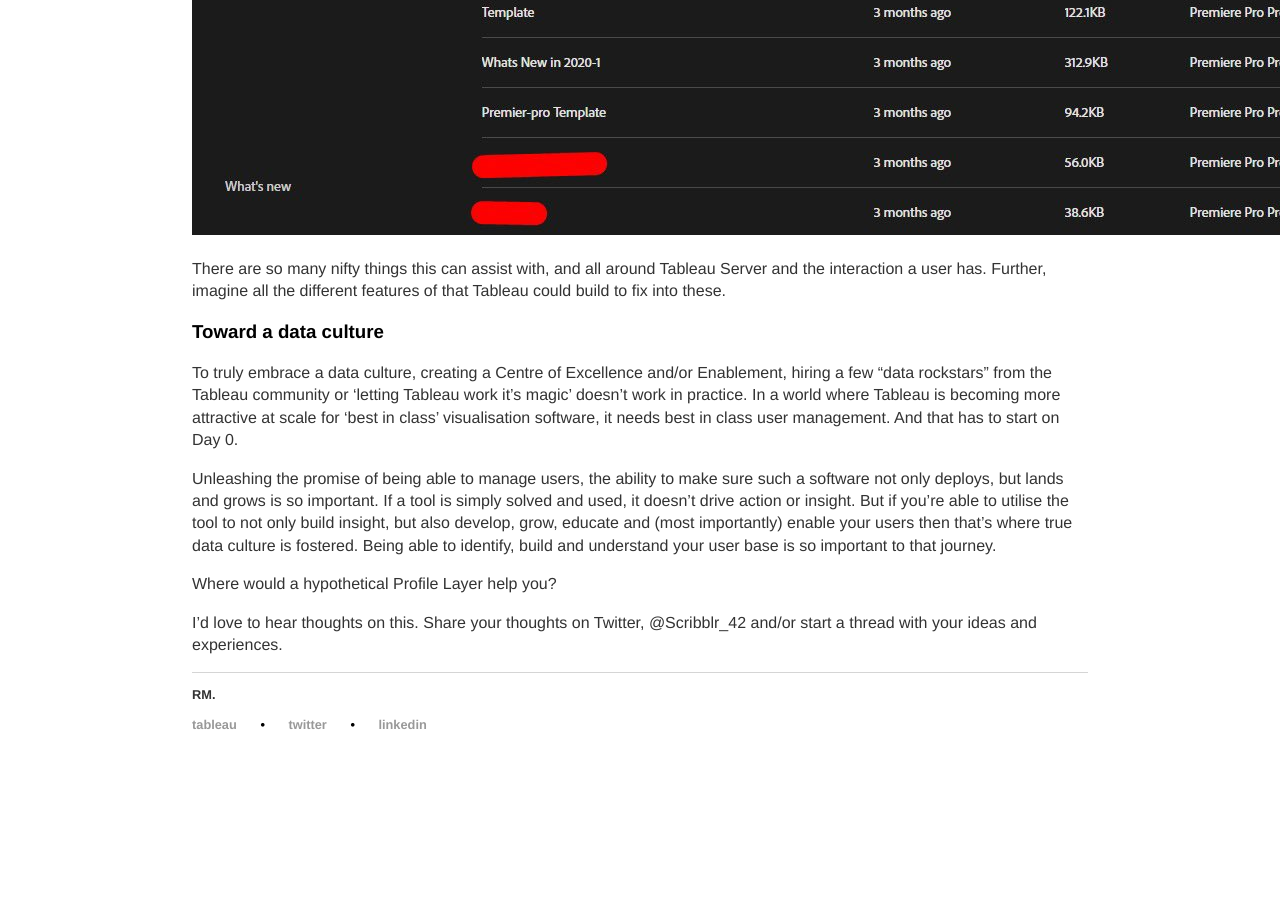
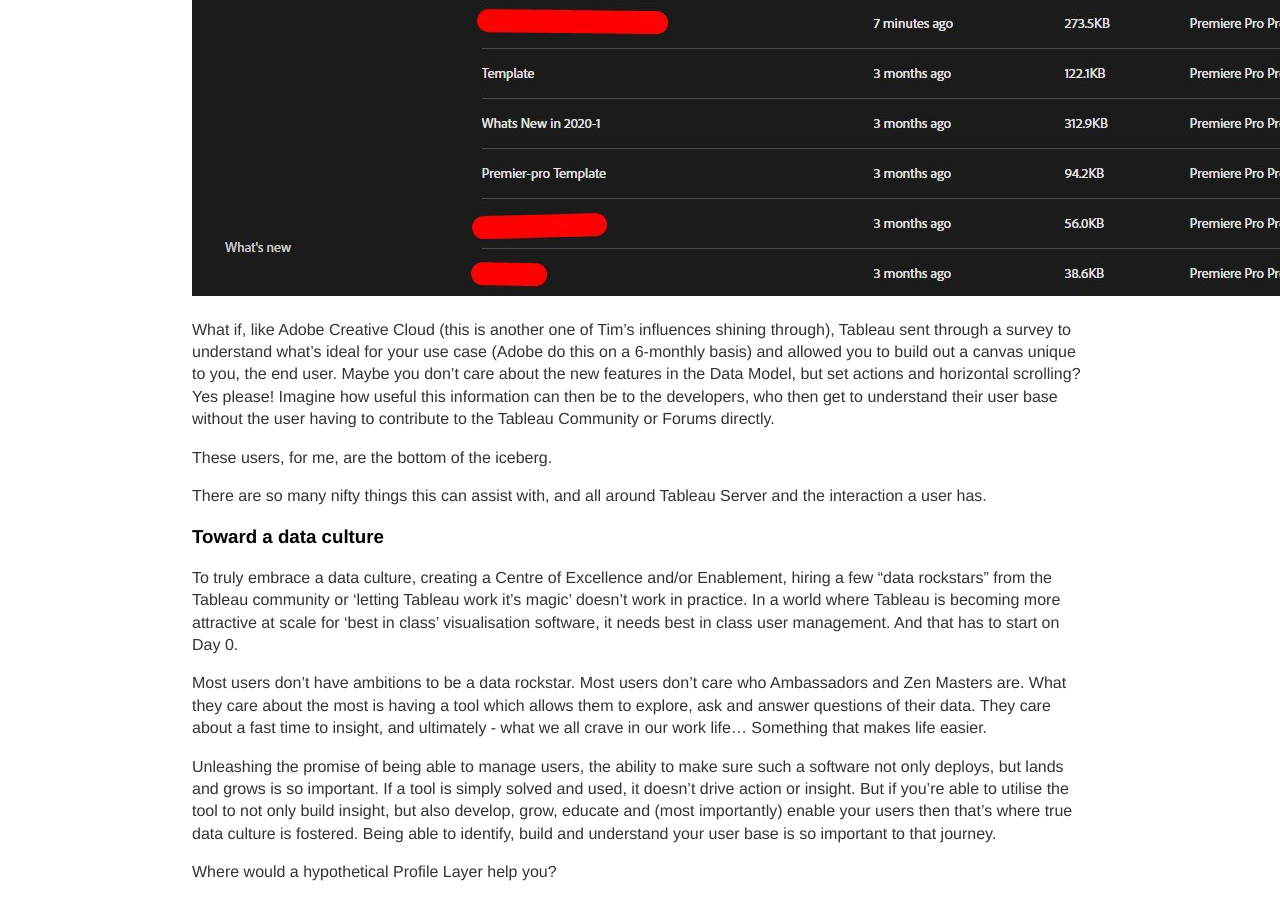
Before and after one commit to scribblr42/scribbles.github.io, a Jekyll site: the page built from _posts/2020-07-28-the-profile-layer.md, in a window 1280 px wide and 900 px high, scrolled down 6135 px. Built offline with Jekyll 4.4.1, drawn with Linux system fonts in a browser that asks for light colours; before the commit the page ends 6927 px from its top, so only the background shows below that; some of the changed text lies outside the part shown.

Commit message:
Update 2020-07-28-the-profile-layer.md

```diff
--- a/_posts/2020-07-28-the-profile-layer.md
+++ b/_posts/2020-07-28-the-profile-layer.md
@@ -62,7 +62,9 @@
 
 ![Image of how did i get here from rick & morty](/assets/how-did-i-get-here-rick-morty.png)
 
-Let's build on this further. What if you could get a classification of users who all have created custom views. Or filter to users who often use web edit. Or even, how about being able to group by types of users you onboard? Now, parts of this are answered with an upcoming feature called **Collections** which is almost like a 'playlist' for your visualisations. But what the Profile Layer would allow is the "What next" question.
+Let's build on this further. What if you could get a classification of users who all have created custom views. Or filter to users who often use web edit. Or even, how about being able to group by types of users you onboard? Now, parts of this are answered with an upcoming feature called **Collections** which is almost like a 'playlist' for your visualisations (mentioned at conference as an idea, not confirmed, I hasten to add)
+
+What the Profile Layer would allow is the "What next" question.
 
 
 
@@ -82,7 +84,7 @@
 
 ![Image of the Tableau Trough](/assets/tableau-trough-tim.png)
 
-The Profile Layer can help inform this learning journey.
+The Profile Layer can help inform this learning journey. Imagine a scenario where Tableau is able to anticipate frustration and nudge you toward a Help document, a Community resource or even simply toward a feature - but at exactly the right time.
 
 
 #### Taking the personas and user bases, and taking actions
@@ -104,13 +106,17 @@
 
 ![Image of Tableau's Site Users hover](/assets/adobe-profile.png)
 
+What if, like Adobe Creative Cloud (this is another one of Tim's influences shining through), Tableau sent through a survey to understand what's ideal for your use case (Adobe do this on a 6-monthly basis) and allowed you to build out a canvas unique to you, the end user. Maybe you don't care about the new features in the Data Model, but set actions and horizontal scrolling? Yes please! Imagine how useful this information can then be to the developers, who then get to understand their user base without the user having to contribute to the Tableau Community or Forums directly.
 
-There are so many nifty things this can assist with, and all around Tableau Server and the interaction a user has. Further, imagine all the different features of that Tableau could build to fix into these.
+These users, for me, are the bottom of the iceberg.
 
+There are so many nifty things this can assist with, and all around Tableau Server and the interaction a user has.
 
 ### Toward a data culture
 
 To truly embrace a data culture, creating a Centre of Excellence and/or Enablement, hiring a few "data rockstars" from the Tableau community or 'letting Tableau work it's magic' doesn't work in practice. In a world where Tableau is becoming more attractive at scale for 'best in class' visualisation software, it needs best in class user management. And that has to start on Day 0.
+
+Most users don't have ambitions to be a data rockstar. Most users don't care who Ambassadors and Zen Masters are. What they care about the most is having a tool which allows them to explore, ask and answer questions of their data. They care about a fast time to insight, and ultimately - what we all crave in our work life... Something that makes life easier.
 
 Unleashing the promise of being able to manage users, the ability to make sure such a software not only deploys, but lands and grows is so important. If a tool is simply solved and used, it doesn't drive action or insight. But if you're able to utilise the tool to not only build insight, but also develop, grow, educate and (most importantly) enable your users then that's where true data culture is fostered. Being able to identify, build and understand your user base is so important to that journey.
 
```
Also changed, not shown: other parts of _posts/2020-07-28-the-profile-layer.md (+1 -1 lines).
